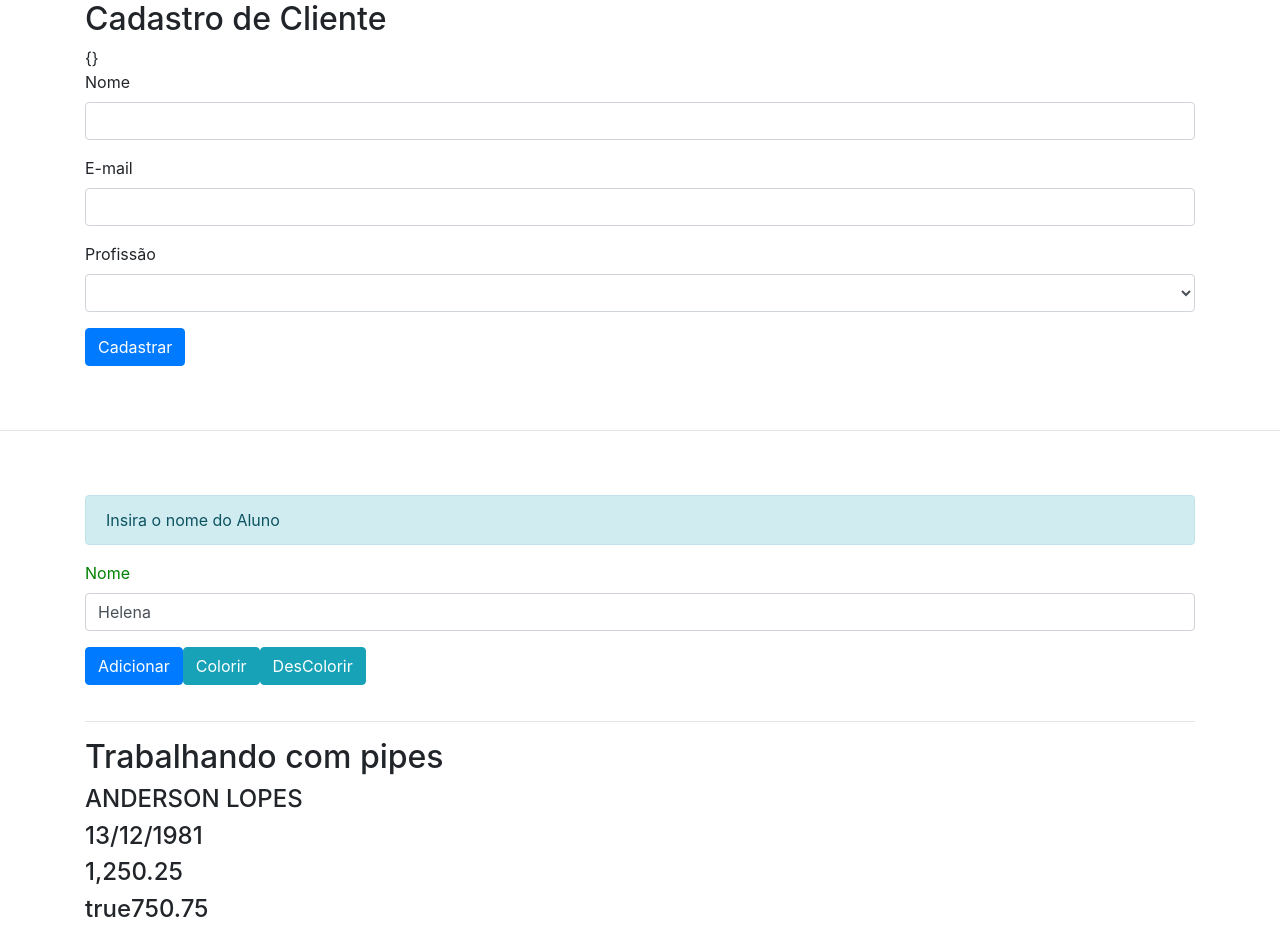
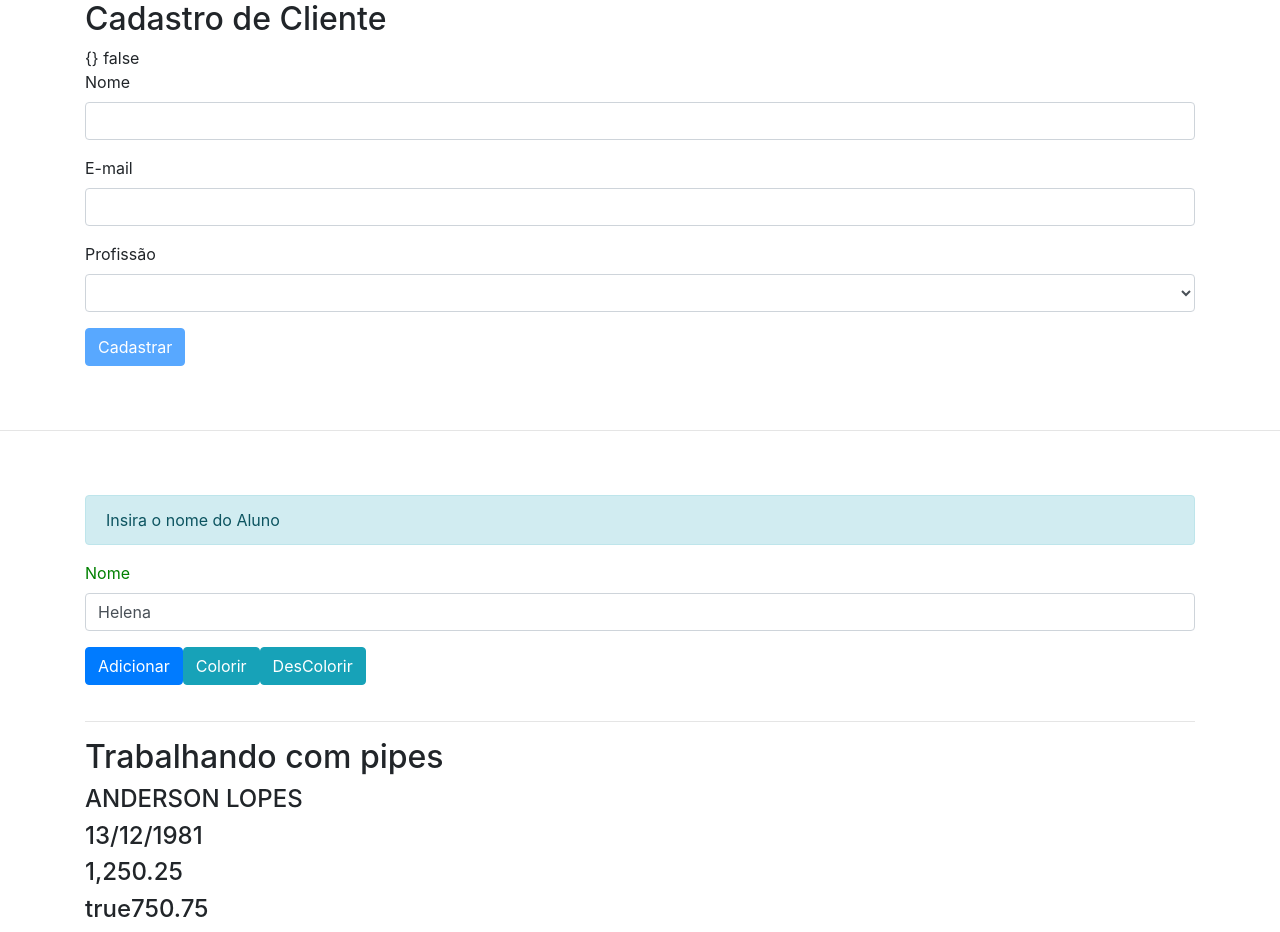
Before and after one commit to andersonblopes/hello-world-angular, an Angular app: page / in a window 1280 px wide. Built offline with nearby package versions, Linux system fonts and the light colour scheme.

Commit message:
Adicionando validação em formulários.

```diff
--- a/src/app/cadastro-cliente/cadastro-cliente.component.html
+++ b/src/app/cadastro-cliente/cadastro-cliente.component.html
@@ -2,30 +2,31 @@
     <h2>Cadastro de Cliente</h2>
 
     {{ cliente | json}}
+    {{usuarioForm.valid}}
 
       <form #usuarioForm="ngForm" (ngSubmit)="salvar(usuarioForm)">
 
         <div class="form-group">
           <label class="form-control-label">Nome</label>
           <input type="text" class="form-control" name="primeiroNome"
-            [(ngModel)] = "cliente.nome">
+            [(ngModel)] = "cliente.nome" required minlength="10" pattern="[a-zA-Z ]*">
         </div>
 
         <div class="form-group">
             <label class="form-control-label">E-mail</label>
             <input type="text" class="form-control" name="emailAddress"
-              [(ngModel)]="cliente.email">
+              [(ngModel)]="cliente.email" required email>
           </div>
 
           <div class="form-group">
               <label class="form-control-label">Profissão</label>
-              <select class="form-control" name="profissao" [(ngModel)]="cliente.profissao">
+              <select class="form-control" name="profissao" [(ngModel)]="cliente.profissao" required>
                 <option value="">Selecione</option>
                 <option *ngFor="let p of profissoes" [value]="p">{{p}}</option>
               </select>
           </div>
 
-          <button type="submit" class="btn btn-primary">Cadastrar</button>
+          <button type="submit" [disabled]="!usuarioForm.valid" class="btn btn-primary">Cadastrar</button>
 
       </form>
 
--- a/src/app/cadastro-cliente/cadastro-cliente.component.ts
+++ b/src/app/cadastro-cliente/cadastro-cliente.component.ts
@@ -18,10 +18,6 @@ export class CadastroClienteComponent {
   profissoes = ['Advogado', 'Analista de Sistemas', 'Estudante', 'Engenheiro', 'Recepcionista', 'Outra'];
 
   salvar(form: NgForm) {
-    //this.cliente.nome = form.value.primeiroNome;
-    //this.cliente.email = form.value.emailAddress;
-    //this.cliente.profissao = form.value.profissao;
-
     console.log(form.value);
   }
 
```
